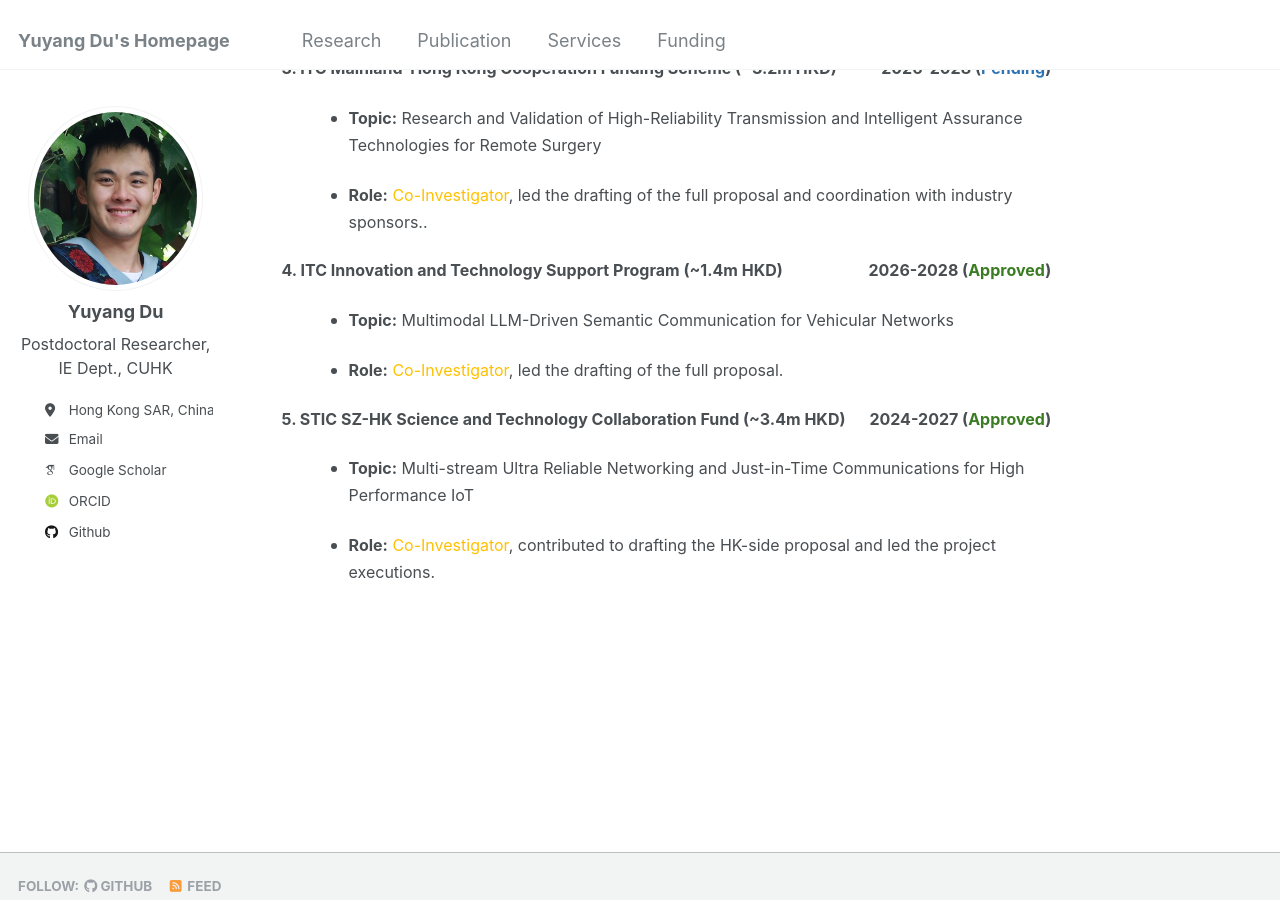
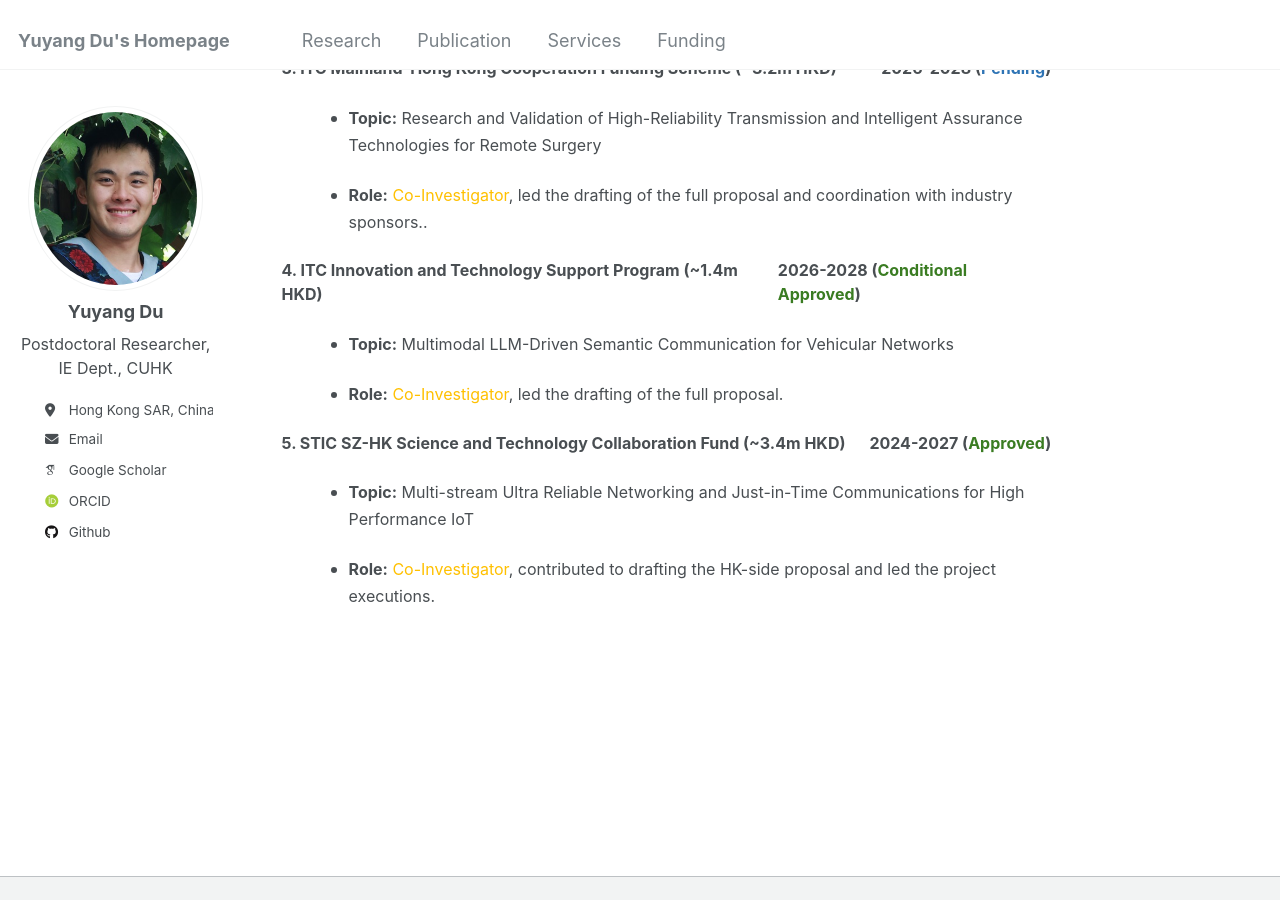
Before and after one commit to yuyangdu01/yuyangdu01.github.io, a Jekyll site: the page built from _pages/funding.md, in a window 1280 px wide and 900 px high, scrolled down 776 px. Built offline with Jekyll 4.4.1, drawn with Linux system fonts in a browser that asks for light colours; some web fonts are replaced.

Commit message:
Update funding.md

```diff
--- a/_pages/funding.md
+++ b/_pages/funding.md
@@ -48,7 +48,7 @@ Approved/Pending
 
 <li style="display: flex; justify-content: space-between; align-items: center; list-style-type: none; margin-bottom: 0.5em;">
   <font size=3><b>4. ITC Innovation and Technology Support Program (~1.4m HKD)</b></font>
-  <font size=3><b>2026-2028 (<span style="color: #3a7c22;">Approved</span>)</b></font>
+  <font size=3><b>2026-2028 (<span style="color: #3a7c22;">Conditional Approved</span>)</b></font>
 </li>
 <ul style="margin-left: 1.5em;">
   <p style="text-align: justify;"><font size=3><li><b>Topic:</b> Multimodal LLM-Driven Semantic Communication for Vehicular Networks</li></font></p>
```
